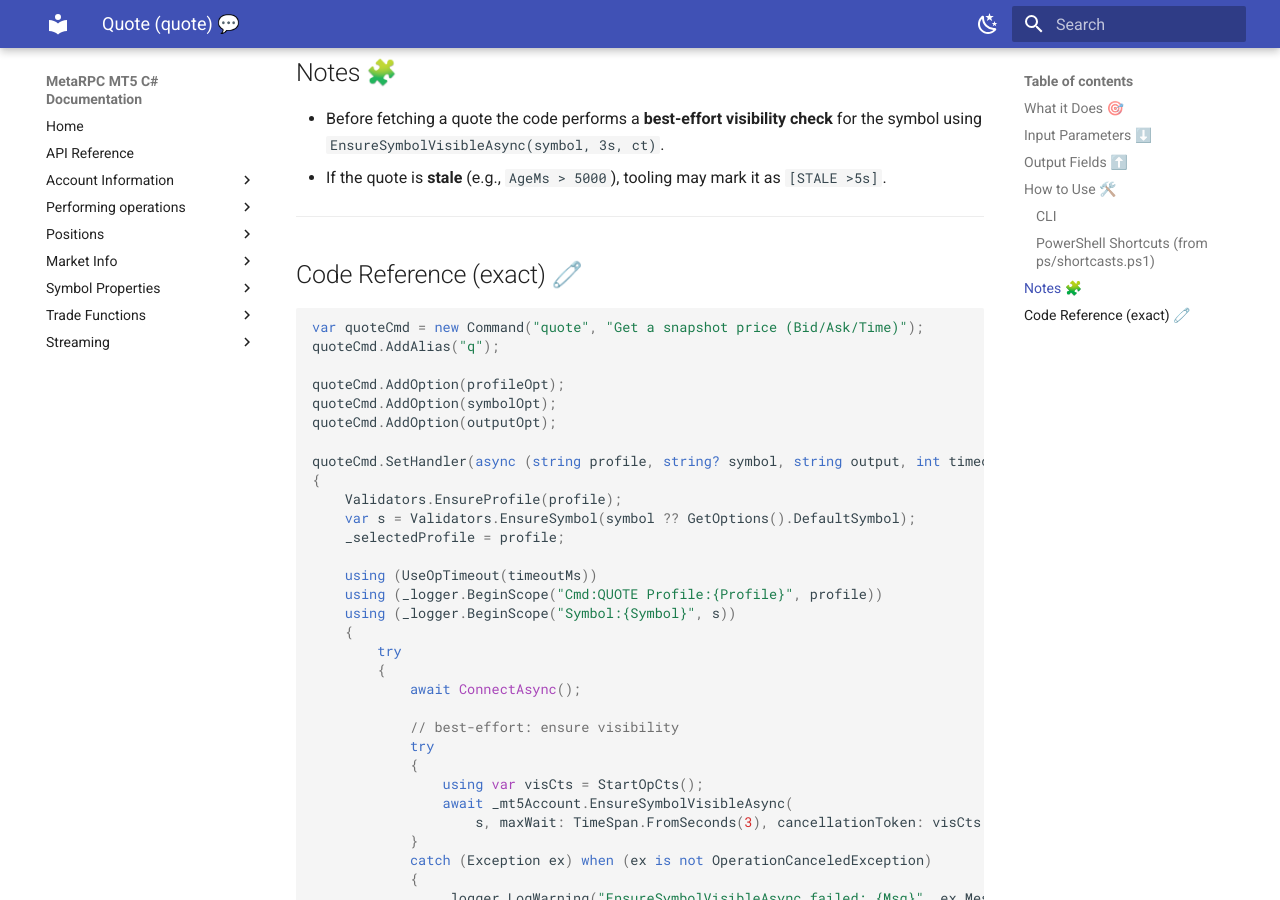
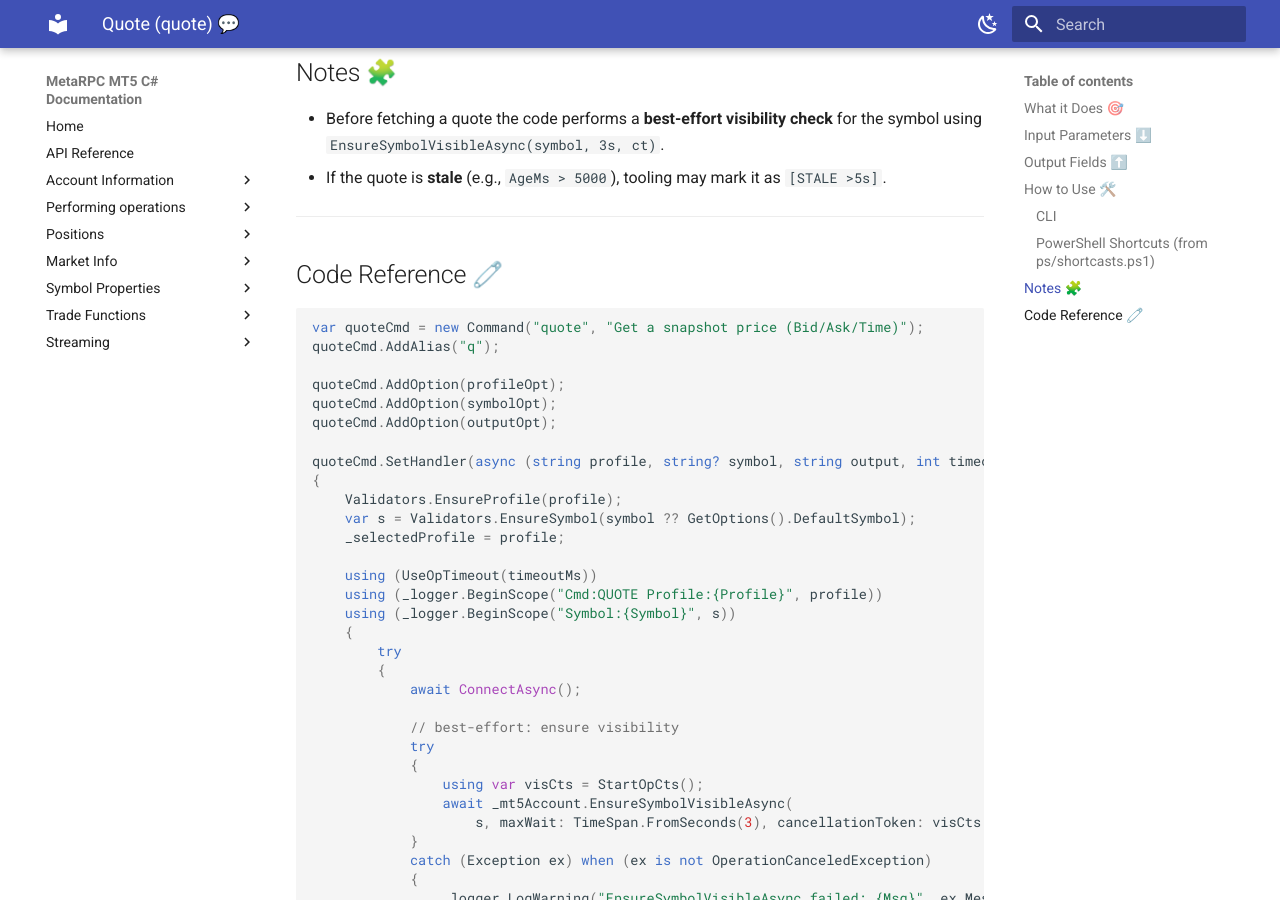
Before and after one commit to MetaRPC/CSharpMT5, an MkDocs documentation site: the page built from docs/Market_Data/Quote.md, in a window 1280 px wide and 900 px high, scrolled down 1737 px. Built offline with MkDocs 1.6.1 and Material for MkDocs 9.7.7, drawn with Linux system fonts in a browser that asks for light colours.

Commit message:
Update Quote.md

````diff
--- a/docs/Market_Data/Quote.md
+++ b/docs/Market_Data/Quote.md
@@ -66,7 +66,7 @@ q -s XAUUSD    # overrides default symbol
 
 ---
 
-## Code Reference (exact) 🧷
+## Code Reference 🧷
 
 ```csharp
 var quoteCmd = new Command("quote", "Get a snapshot price (Bid/Ask/Time)");
````
